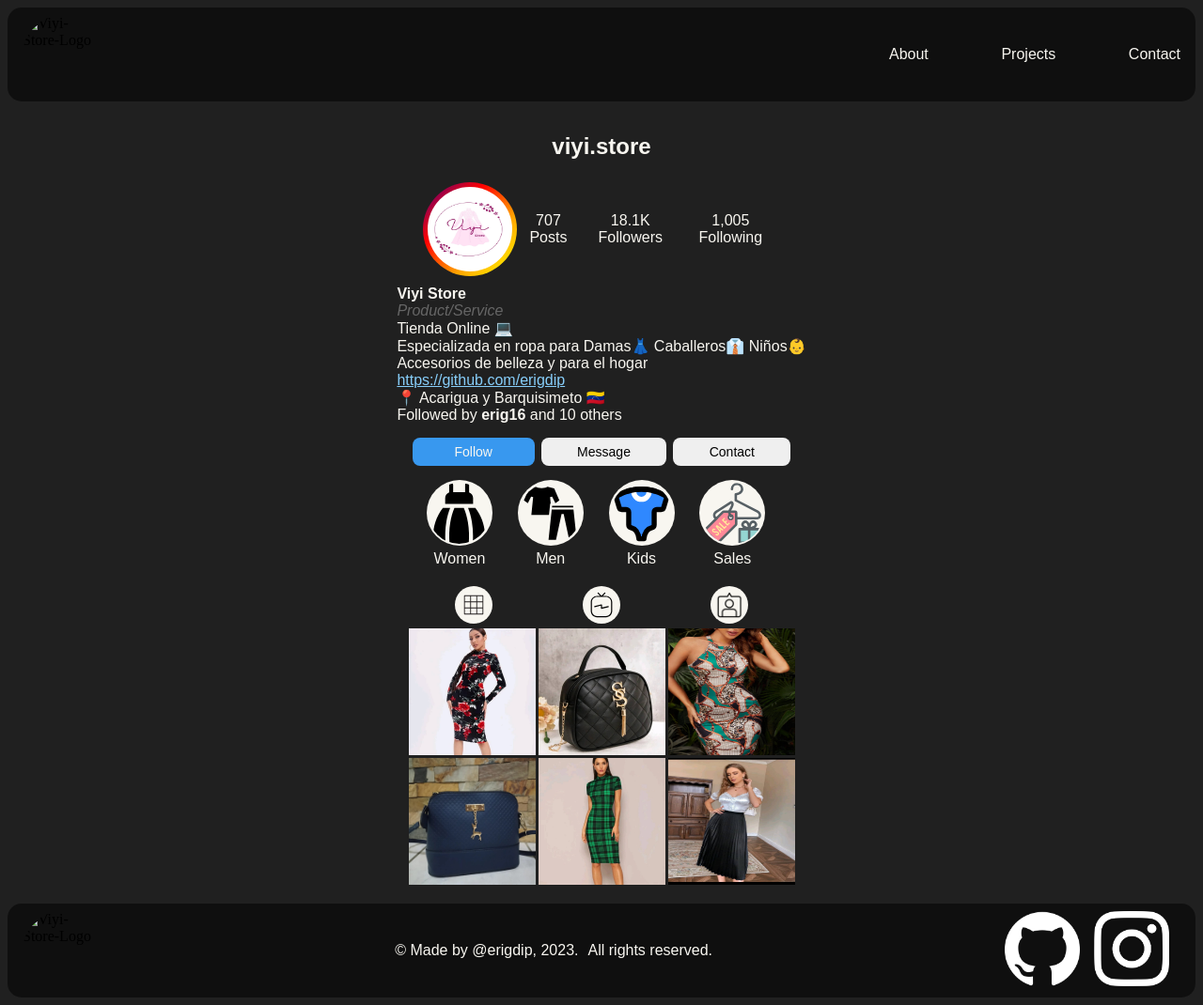
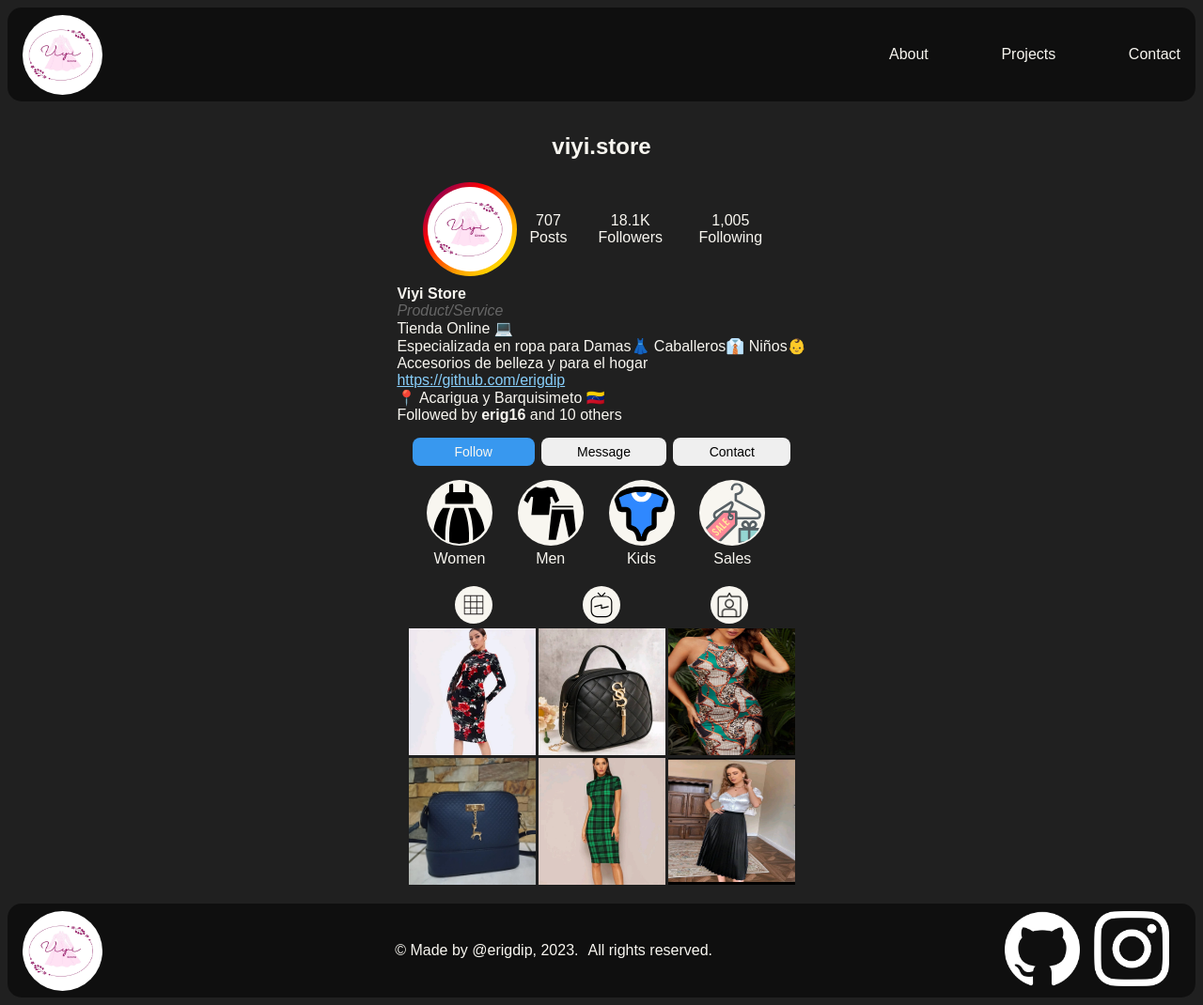
Before and after one commit to erigdip/Instagram-Profile-Replica, a plain HTML site: page index.html in a window 1280 px wide. Shown: the whole page at 94% size. Drawn offline with Linux system fonts and the light colour scheme; the site is published under a folder, as on GitHub Pages, so addresses that start at the root find nothing; a web font is replaced by a local one.

Commit message:
Index modifiied

```diff
--- a/index.html
+++ b/index.html
@@ -11,7 +11,7 @@
 <body>
     <header class="header">
         <div class="header-logo">
-            <img src="/assets/Viyi-Store-Logo.jpg" alt="Viyi-Store-Logo">
+            <img src="./assets/Viyi-Store-Logo.jpg" alt="Viyi-Store-Logo">
         </div>
     <nav class="header-nav">
         <ul>
@@ -164,7 +164,7 @@
     </main>
     <footer class="footer">
         <div class="footer-logo">
-            <img src="/assets/Viyi-Store-Logo.jpg" alt="Viyi-Store-Logo">
+            <img src="./assets/Viyi-Store-Logo.jpg" alt="Viyi-Store-Logo">
         </div>
         <div class="footer-author">
             <div class="author">
```
